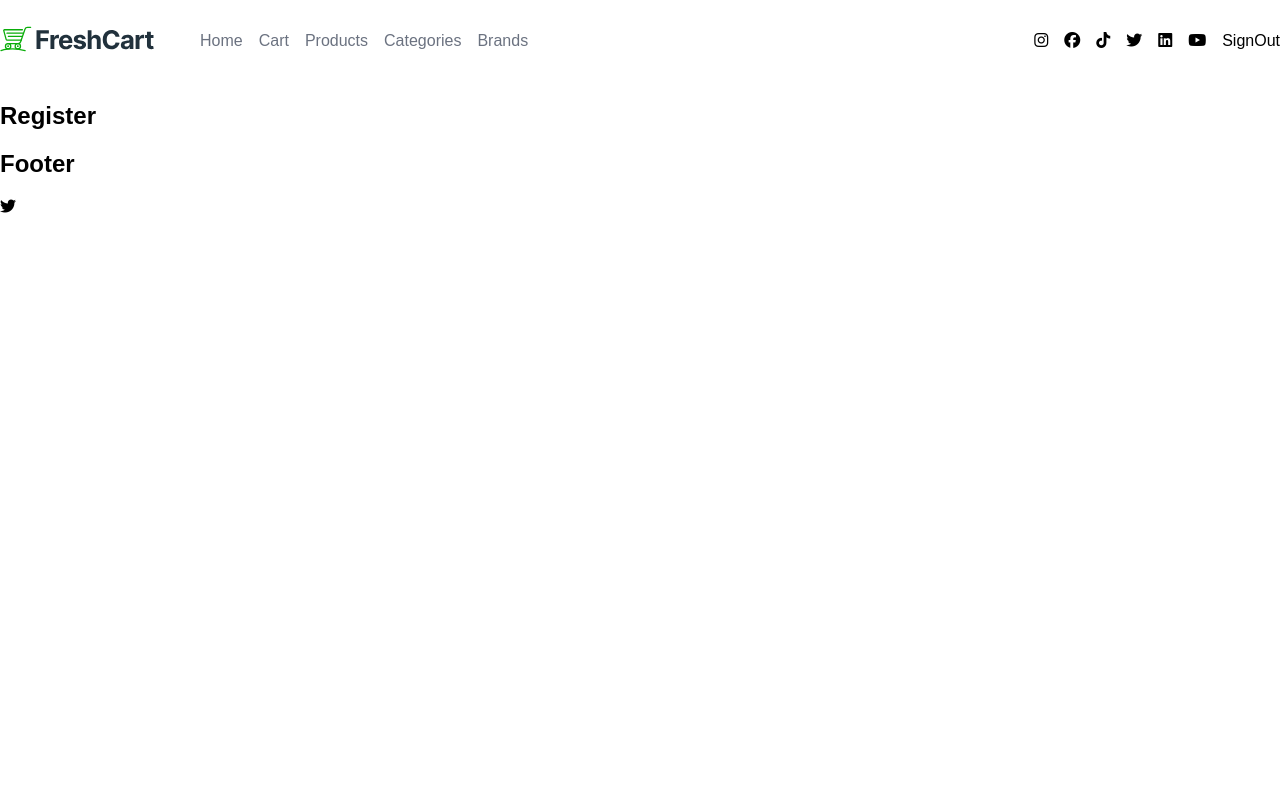
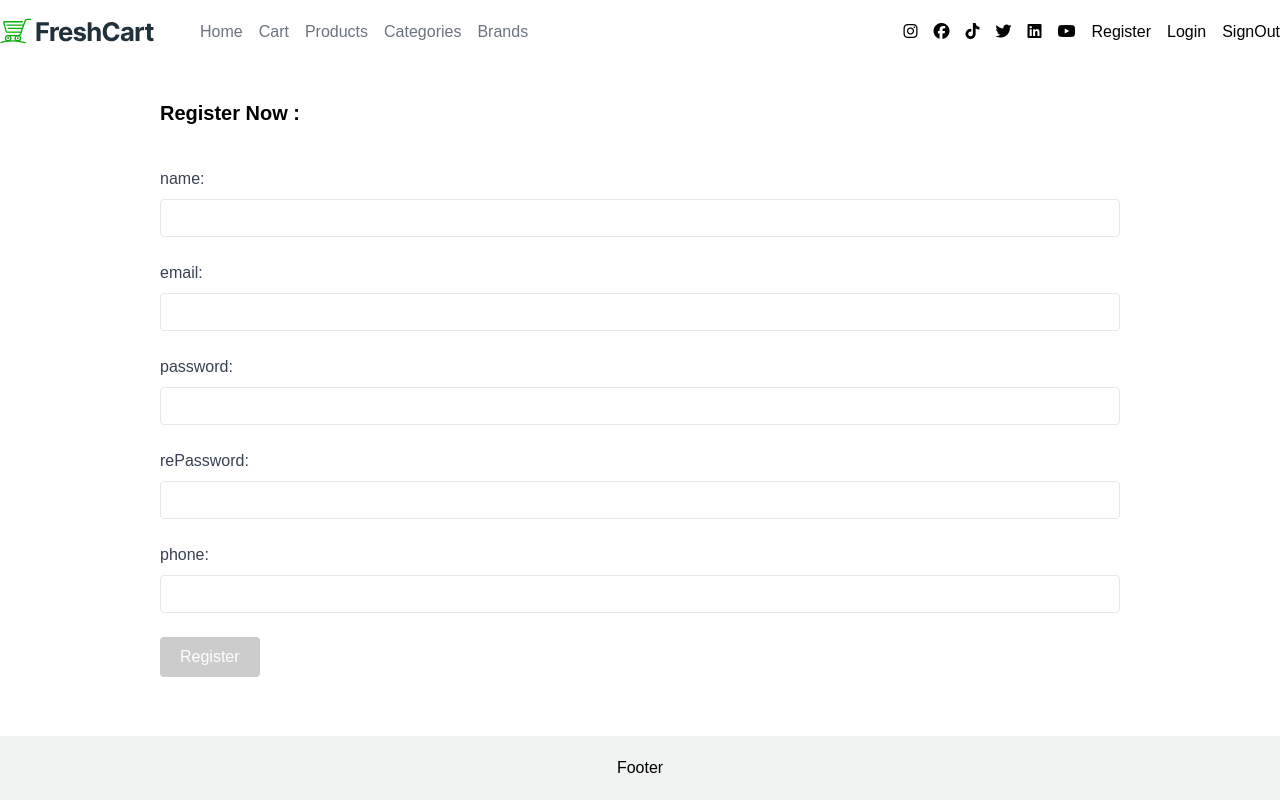
Before and after one commit to marwa1209/FreshCart-React, a React (Create React App) app: page /register in a window 1280 px wide. Built offline with nearby package versions, Linux system fonts and the light colour scheme.

Commit message:
SignUp-addeed

```diff
--- a/package.json
+++ b/package.json
@@ -8,12 +8,14 @@
     "@testing-library/react": "^13.4.0",
     "@testing-library/user-event": "^13.5.0",
     "axios": "^1.6.8",
+    "formik": "^2.4.6",
     "generate-react-cli": "^8.4.1",
     "react": "^18.2.0",
     "react-dom": "^18.2.0",
     "react-router-dom": "^6.22.3",
     "react-scripts": "5.0.1",
-    "web-vitals": "^2.1.4"
+    "web-vitals": "^2.1.4",
+    "yup": "^1.4.0"
   },
   "scripts": {
     "start": "react-scripts start",
--- a/src/Components/Footer/Footer.jsx
+++ b/src/Components/Footer/Footer.jsx
@@ -1,8 +1,12 @@
-import React from 'react'
+/** @format */
 
-import styles from './Footer.module.css'
+import React from "react";
+
+import styles from "./Footer.module.css";
 export default function Footer() {
   return (
-    <h2>Footer</h2>
-  )
+    <footer className="footer">
+      <h2>Footer</h2>
+    </footer>
+  );
 }
--- a/src/Components/Layout/Layout.jsx
+++ b/src/Components/Layout/Layout.jsx
@@ -7,10 +7,10 @@ import styles from "./Layout.module.css";
 import { Outlet } from "react-router-dom";
 export default function Layout() {
   return (
-    <>
-      <NavBar></NavBar>
-      <Outlet></Outlet>
-      <Footer></Footer>
-    </>
+    <div className={styles.host}>
+      <NavBar />
+      <Outlet />
+      <Footer />
+    </div>
   );
 }
--- a/src/Components/Layout/Layout.module.css
+++ b/src/Components/Layout/Layout.module.css
@@ -1 +1,7 @@
 .Layout {}
+.host {
+  display: flex;
+  flex-direction: column;
+  min-height: 100vh;
+  justify-content: space-between;
+}
--- a/src/Components/NavBar/NavBar.jsx
+++ b/src/Components/NavBar/NavBar.jsx
@@ -11,70 +11,92 @@ export default function NavBar() {
         <Link className="logo me-10" to={"home"}>
           <img src={logo} alt="Logo" />
         </Link>
-        <div className="flex gap-4 me-auto text-gray-500">
-          <Link to={"home"}>Home</Link>
-          <Link to={"cart"}>Cart</Link>
-          <Link to={"products"}>Products</Link>
-          <Link to={"categories"}>Categories</Link>
-          <Link to={"brands"}>Brands</Link>
-        </div>
-        <ul class="flex gap-4 ms-auto list-none">
+        {/* Nav-links-right */}
+        <ul className="flex gap-4 me-auto text-gray-500 list-none">
+          <li>
+            <Link to={"home"}>Home</Link>
+          </li>
+          <li>
+            <Link to={"cart"}>Cart</Link>
+          </li>
+          <li>
+            <Link to={"products"}>Products</Link>
+          </li>
+          <li>
+            <Link to={"categories"}>Categories</Link>
+          </li>
+          <li>
+            <Link to={"brands"}>Brands</Link>
+          </li>
+        </ul>
+        {/* Nav-icons-left */}
+        <ul className="flex gap-4 ms-auto list-none">
           <li>
             <Link
-              class="nav-link"
+              className="nav-link"
               to={"https://www.instagram.com/"}
               target="blank"
             >
-              <i class="fab fa-instagram"></i>
+              <i className="fab fa-instagram"></i>
             </Link>
           </li>
           <li>
             <Link
-              class="nav-link"
+              className="nav-link"
               to={"https://www.facebook.com/"}
               target="blank"
             >
-              <i class="fab fa-facebook"></i>
+              <i className="fab fa-facebook"></i>
             </Link>
           </li>
           <li>
             <Link
-              class="nav-link"
+              className="nav-link"
               to={"https://www.tiktok.com/"}
               target="blank"
             >
-              <i class="fab fa-tiktok"></i>
+              <i className="fab fa-tiktok"></i>
             </Link>
           </li>
           <li>
             <Link
-              class="nav-link"
+              className="nav-link"
               to={"https://www.twitter.com/"}
               target="blank"
             >
-              <i class="fab fa-twitter"></i>
+              <i className="fab fa-twitter"></i>
             </Link>
           </li>
           <li>
             <Link
-              class="nav-link"
+              className="nav-link"
               to={"https://www.linkedin.com/"}
               target="blank"
             >
-              <i class="fab fa-linkedin"></i>
+              <i className="fab fa-linkedin"></i>
             </Link>
           </li>
           <li>
             <Link
-              class="nav-link"
+              className="nav-link"
               to={"https://www.youtube.com/"}
               target="blank"
             >
-              <i class="fab fa-youtube"></i>
+              <i className="fab fa-youtube"></i>
             </Link>
           </li>
           <li>
-            <span class="text-capitalize cursor-pointer">SignOut</span>
+            <Link className="text-capitalize cursor-pointer" to={"register"}>
+              Register
+            </Link>
+          </li>
+          <li>
+            <Link className="text-capitalize cursor-pointer" to={"login"}>
+              Login
+            </Link>
+          </li>
+          <li>
+            <span className="text-capitalize cursor-pointer">SignOut</span>
           </li>
         </ul>
       </div>
--- a/src/Components/Register/Register.jsx
+++ b/src/Components/Register/Register.jsx
@@ -1,8 +1,186 @@
-import React from 'react'
+/** @format */
 
-import styles from './Register.module.css'
+import React, { useState } from "react";
+import { useFormik } from "formik";
+import * as Yup from "yup";
+import axios from "axios";
+import { useNavigate } from "react-router-dom";
 export default function Register() {
+  let navigate = useNavigate();
+  const [errorMessage, seterrorMessage] = useState("");
+  const [loaderstate, setloaderstate] = useState(false);
+  //APIS
+  async function callRegister(reqbody) {
+    setloaderstate(true)
+    seterrorMessage("");
+    let { data } = await axios
+      .post(`https://ecommerce.routemisr.com/api/v1/auth/signup`, reqbody)
+      .catch((err) => {setloaderstate(false)
+        seterrorMessage(err.response.data.message)});
+    if (data.message == "success") {
+      setloaderstate(false);
+      navigate("/login");
+    }
+  }
+  // validation
+  const validationSchema = Yup.object({
+    name: Yup.string()
+      .min(3, "name is too short")
+      .max(20, "name is too long")
+      .required("name is Required"),
+    email: Yup.string().email("Invalid email").required("Email is Required"),
+    password: Yup.string()
+      .matches(
+        /^[A-Z][a-z0-9]{6,10}$/,
+        "password must start with upperCase then from 6 to 10 numbers or characters"
+      )
+      .required("Password is Required"),
+    rePassword: Yup.string()
+      .oneOf([Yup.ref("password")], "RePassword Must Match Password")
+      .required("Password is Required"),
+    phone: Yup.string()
+      .matches(/^01[0125][0-9]{8}$/, "Invalid phone number")
+      .required("phone is required"),
+  });
+  //formik
+  const registerForm = useFormik({
+    initialValues: {
+      name: "",
+      email: "",
+      password: "",
+      rePassword: "",
+      phone: "",
+    },
+    validationSchema,
+    onSubmit: callRegister,
+  });
   return (
-    <h2>Register</h2>
-  )
+    <section className="w-3/4 mx-auto">
+      <h1 className="mb-10 text-xl font-bold">Register Now :</h1>
+      <form onSubmit={registerForm.handleSubmit}>
+        <div className="mb-6">
+          <label htmlFor="name" className=" label">
+            name:
+          </label>
+          <input
+            id="name"
+            type="text"
+            className="input"
+            value={registerForm.values.name}
+            name="name"
+            onChange={registerForm.handleChange}
+            onBlur={registerForm.handleBlur}
+          />
+          {registerForm.errors.name && registerForm.touched.name ? (
+            <p className="bg-red-500 w-2/5 rounded my-3 ps-3 py-1 text-gray-200">
+              {registerForm.errors.name}
+            </p>
+          ) : null}
+        </div>
+
+        <div className="mb-6">
+          <label htmlFor="email" className="label">
+            email:
+          </label>
+          <input
+            type="email"
+            className="input"
+            id="email"
+            value={registerForm.values.email}
+            name="email"
+            onChange={registerForm.handleChange}
+            onBlur={registerForm.handleBlur}
+          />
+          {registerForm.errors.email && registerForm.touched.email ? (
+            <p className="bg-red-500 w-2/5 rounded my-3 ps-3 py-1 text-gray-200">
+              {registerForm.errors.email}
+            </p>
+          ) : null}
+        </div>
+        <div className="mb-6">
+          <label htmlFor="password" className="label">
+            password:
+          </label>
+          <input
+            type="password"
+            className="input"
+            id="password"
+            value={registerForm.values.password}
+            name="password"
+            onChange={registerForm.handleChange}
+            onBlur={registerForm.handleBlur}
+          />
+          {registerForm.errors.password && registerForm.touched.password ? (
+            <p className="bg-red-500 w-2/5 rounded my-3 ps-3 py-1 text-gray-200">
+              {registerForm.errors.password}
+            </p>
+          ) : null}
+        </div>
+        <div className="mb-6">
+          <label htmlFor="rePassword" className="label">
+            rePassword:
+          </label>
+          <input
+            type="password"
+            className="input"
+            id="rePassword"
+            value={registerForm.values.rePassword}
+            name="rePassword"
+            onChange={registerForm.handleChange}
+            onBlur={registerForm.handleBlur}
+          />
+          {registerForm.errors.rePassword && registerForm.touched.rePassword ? (
+            <p className="bg-red-500 w-2/5 rounded my-3 ps-3 py-1 text-gray-200">
+              {registerForm.errors.rePassword}
+            </p>
+          ) : null}
+        </div>
+        <div className="mb-6">
+          <label htmlFor="phone" className="label">
+            phone:
+          </label>
+          <input
+            type="tel"
+            className="input"
+            id="phone"
+            value={registerForm.values.phone}
+            name="phone"
+            onChange={registerForm.handleChange}
+            onBlur={registerForm.handleBlur}
+          />
+          {registerForm.errors.phone && registerForm.touched.phone ? (
+            <p className="bg-red-500 w-2/5 rounded my-3 ps-3 py-1 text-gray-200">
+              {registerForm.errors.phone}
+            </p>
+          ) : null}
+        </div>
+        {errorMessage ? (
+          <div className="mb-6">
+            <p className="text-center text-red-900 font-bold text-lg capitalize">
+              {errorMessage}
+            </p>
+          </div>
+        ) : null}
+
+        <button
+          type="submit"
+          className="btn-main"
+          disabled={
+            !registerForm.isValid ||
+            Object.values(registerForm.values).every((value) => !value)
+          }
+        >
+          {loaderstate ? (
+            <>
+              {" "}
+              <i className="fas fa-spinner fa-spin"></i>
+              Register
+            </>
+          ) : (
+            "Register"
+          )}
+        </button>
+      </form>
+    </section>
+  );
 }
--- a/src/index.css
+++ b/src/index.css
@@ -1,12 +1,10 @@
 /** @format */
-@import url("https://fonts.googleapis.com/css2?family=Open+Sans:ital,wght@0,300..800;1,300..800&display=swap")
-  @tailwind base;
+@import url("https://fonts.googleapis.com/css2?family=Open+Sans:ital,wght@0,300..800;1,300..800&display=swap");
+@tailwind base;
 @tailwind components;
 @tailwind utilities;
 
-.btn-blue {
-  @apply bg-blue-500 hover:bg-blue-700 text-white font-bold py-2 px-4 rounded;
-}
+/* glopal Styles */
 body {
   font-family: "Julius Sans One", sans-serif;
   margin: 0;
@@ -16,3 +14,32 @@ a {
   text-decoration: none;
   color: inherit;
 }
+/* input */
+
+@layer components {
+  .input {
+    @apply border rounded w-full py-2 px-3 text-gray-700 leading-tight focus:outline-none focus:border-main-color;
+  }
+}
+/* label */
+.label {
+  @apply block text-gray-700 text-base mb-2;
+}
+/* footer */
+.footer {
+  @apply bg-light-color py-5 text-center;
+}
+/* notfoundPage */
+.notfound {
+  @apply container flex justify-center items-center w-3/5  m-auto py-5;
+}
+/* buttons */
+@layer components {
+  .btn-main {
+    @apply px-5 py-2 rounded text-white cursor-pointer bg-main-color my-6 block me-auto hover:bg-green-500 transition ease-in duration-200;
+  }
+  .btn-main:disabled {
+    cursor: not-allowed;
+    background-color: #ccc;
+  }
+}
--- a/src/index.js
+++ b/src/index.js
@@ -8,6 +8,5 @@ const root = ReactDOM.createRoot(document.getElementById('root'));
 root.render(
   <React.StrictMode>
     <App />
-    <i className="fa-brands fa-twitter"></i>
   </React.StrictMode>
 );
--- a/tailwind.config.js
+++ b/tailwind.config.js
@@ -8,7 +8,7 @@ module.exports = {
   theme: {
     extend: {
       colors: {
-        "main-color": "##0aad0a",
+        "main-color": "#0aad0a",
         "light-color": "#f0f3f2",
         "rating-color": "#ffc908",
       },
```
Also changed, not shown: src/Components/NotFound/NotFound.jsx (+11 -4 lines), 1 other file (tests, documents, lock files or other folders).
